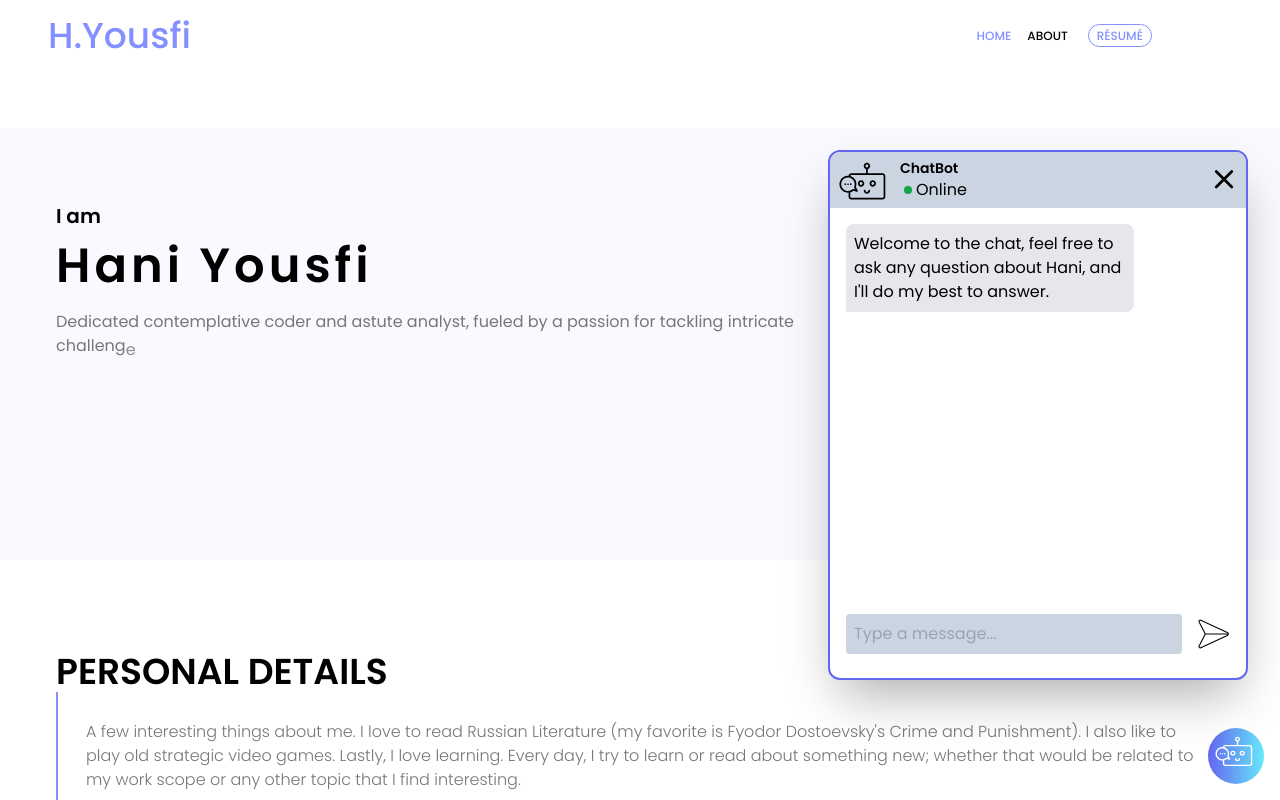
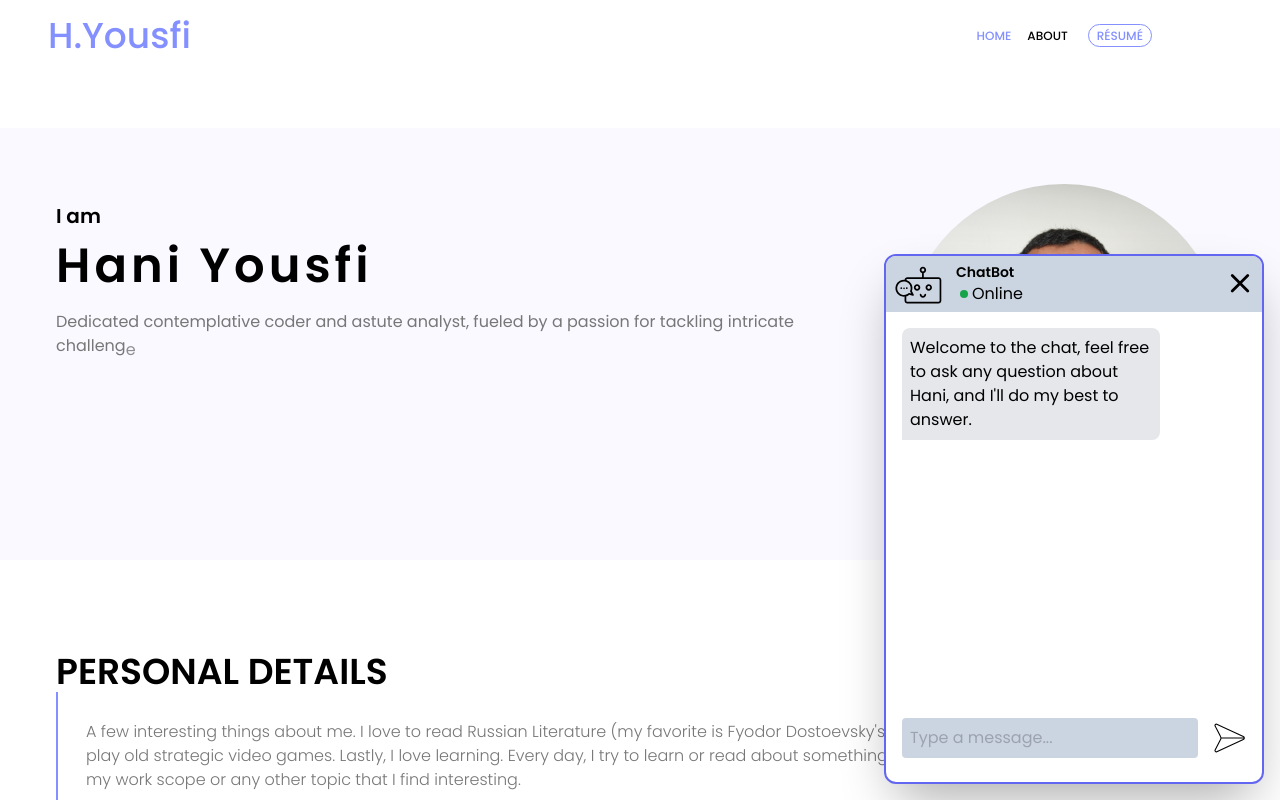
Before and after one commit to maky-hnou/portfolio-front, a Next.js app: page / in a window 1280 px wide. Both pictures are taken after a click on the icon 1236 px from the left and 756 px from the top of the page. Shown: the top 800 px of the page. Built offline with nearby package versions, Linux system fonts and the light colour scheme.

Commit message:
Fix ChatInterface and ChatBotIcon animations

```diff
--- a/src/components/ChatBot.js
+++ b/src/components/ChatBot.js
@@ -1,6 +1,6 @@
 import React, { useState, useRef, useEffect } from "react";
 import { ChatBotIcon, CloseIcon, BotIcon, SendIcon } from "./Icons";
-import { motion } from "framer-motion";
+import { motion, AnimatePresence } from "framer-motion";
 import axios from "axios";
 
 export function ChatInterface({ messages, handleSendMessage, handleClose }) {
@@ -30,9 +30,11 @@ export function ChatInterface({ messages, handleSendMessage, handleClose }) {
 
   return (
     <motion.div
-      className="fixed w-[420px] h-[530px] bg-white bottom-5 right-8 rounded-xl border-solid border-2 border-indigo-500/100 overflow-hidden shadow-[0_25px_50px_-12px_rgba(0,0,0,0.33)] flex flex-col"
-      animate={{ y: -100 }}
-      transition={{ delay: 0.0 }}
+      className="fixed w-[380px] h-[530px] bg-white bottom-4 right-4 rounded-xl border-solid border-2 border-indigo-500/100 overflow-hidden shadow-[0_25px_50px_-12px_rgba(0,0,0,0.33)] flex flex-col"
+      initial={{ y: 600 }} // Start position below the screen
+      animate={{ y: 0 }} // Animate to position 0 (visible on screen)
+      exit={{ y: 600 }} // Exit animation goes back down
+      transition={{ type: "spring", stiffness: 100 }} // Smooth transition
       onClick={handleClickInside}
     >
       <div className="flex h-14 shrink-0 bg-slate-300">
@@ -79,7 +81,7 @@ export function ChatInterface({ messages, handleSendMessage, handleClose }) {
           type="text"
           value={message}
           onChange={handleInputChange}
-          className="flex-grow p-2 border border-gray-300 rounded mr-2 bg-slate-300"
+          className=" w-72 flex-grow p-2 border border-gray-300 rounded mr-2 bg-slate-300"
           placeholder="Type a message..."
         />
         <SendIcon className="p-2 cursor-pointer" onClick={handleSendClick} />
@@ -192,10 +194,13 @@ export default function ChatBot() {
   };
 
   return (
-    <div
-      className="right-4 bottom-4 fixed w-14 h-14 bg-gradient-to-r from-indigo-500 to-cyan-300 rounded-full cursor-pointer"
-      onClick={handleClick}
-    >
+    <div className="right-4 bottom-4 fixed">
+      {!isOpen && (
+        <div className="w-14 h-14 bg-gradient-to-r from-indigo-500 to-cyan-300 rounded-full cursor-pointer">
+          <ChatBotIcon onClick={handleClick} />
+        </div>
+      )}
+      <AnimatePresence>
         {isOpen && (
           <ChatInterface
             messages={messages}
@@ -203,7 +208,7 @@ export default function ChatBot() {
             handleClose={handleClose}
           />
         )}
-      <ChatBotIcon />
+      </AnimatePresence>
     </div>
   );
 }
```
Lines whose indentation alone changed are shown as unchanged.
